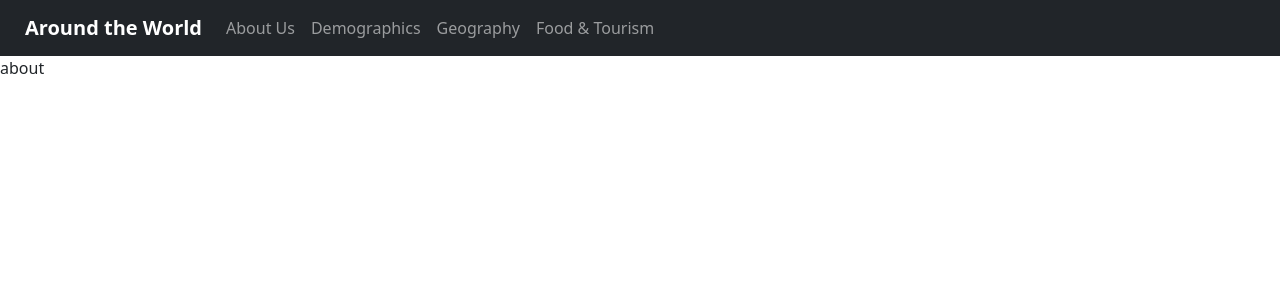
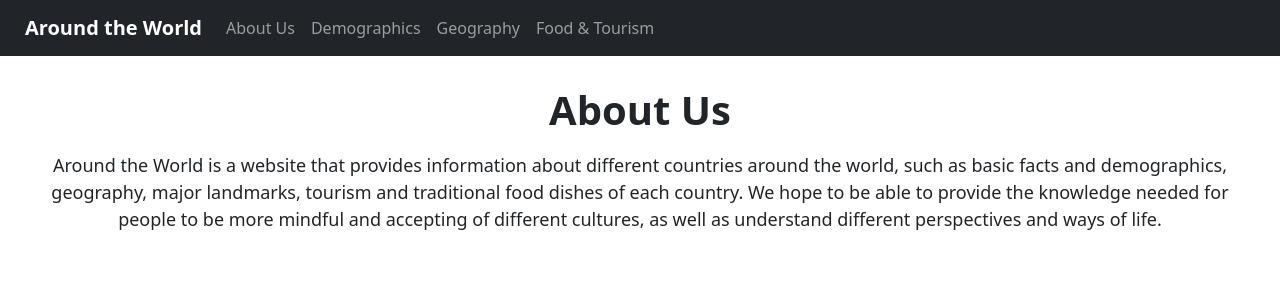
Before and after one commit to preethk0/CS373, a React (Create React App) app in the folder front-end/: page /about in a window 1280 px wide. Shown: the top 300 px of the page. Built offline with nearby package versions, Linux system fonts and the light colour scheme.

Commit message:
changes to about screen

```diff
--- a/front-end/src/screens/About/About.css
+++ b/front-end/src/screens/About/About.css
@@ -0,0 +1,16 @@
+.mainPage {
+  display: flex;
+  flex-direction: column;
+  align-items: center;
+  padding: 30px;
+}
+
+.header {
+  font-weight: bold;
+  padding-bottom: 10px;
+}
+
+.descriptionText {
+  font-size: 18px;
+  text-align: center;
+}
--- a/front-end/src/screens/About/About.js
+++ b/front-end/src/screens/About/About.js
@@ -1,7 +1,27 @@
 import React from "react";
+import "./About.css";
+
+// Description of site (purpose, intended users)
+// Explanation of the interesting result of integrating disparate data (idk what this means tbh)
+// Name, photo, bio, major responsibilities (ex: frontend vs backend team), # of commits, issues, and unit tests contributed of each team member
+// Total # of commits, issues, and unit tests
+// Links to APIs and additional data sources, and how each was scraped
+// Tools used and a description of how they were used
 
 const About = ({}) => {
-  return <text>about</text>;
+  return (
+    <div className="mainPage">
+      <h1 className="header">About Us</h1>
+      <p className="descriptionText">
+        Around the World is a website that provides information about different
+        countries around the world, such as basic facts and demographics,
+        geography, major landmarks, tourism and traditional food dishes of each
+        country. We hope to be able to provide the knowledge needed for people
+        to be more mindful and accepting of different cultures, as well as
+        understand different perspectives and ways of life.
+      </p>
+    </div>
+  );
 };
 
 export default About;
```
